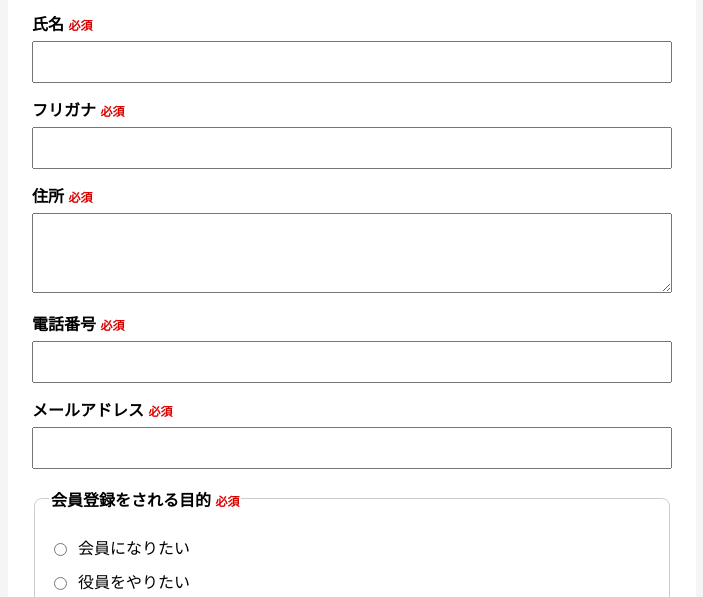
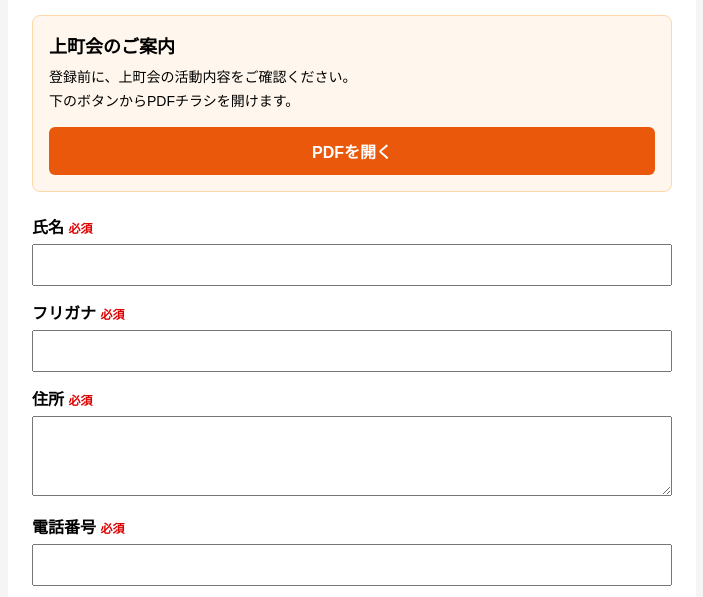
Before and after one commit to simanuki0923/chokai-member-form, a website built with Vite: page index.html in a window 1280 px wide. Shown: the part 186-783 px from the top of the page, without its empty margins (288-991 px from the left). Built offline with nearby package versions, Linux system fonts and the light colour scheme.

Commit message:
チラシPDFリンクを追加

```diff
--- a/index.html
+++ b/index.html
@@ -12,9 +12,22 @@
     <h1>戸田市上町会会員登録</h1>
 
     <p class="description">
-      このサイトでは、上町会会員登録および町会からの連絡・管理のために使用します。<br>
+      このサイトでは、上町会会員登録および町会からの連絡・管理のために使用します。<br />
       入力いただいた個人情報は、町会運営に必要な範囲でのみ使用します。
     </p>
+
+    <section class="flyer-section">
+      <h2>上町会のご案内</h2>
+
+      <p>
+        登録前に、上町会の活動内容をご確認ください。<br />
+        下のボタンからPDFチラシを開けます。
+      </p>
+
+      <a class="flyer-button" href="/chokai-member-form/chirashi.pdf" target="_blank" rel="noopener noreferrer">
+        PDFを開く
+      </a>
+    </section>
 
     <form id="memberForm">
       <label for="name">氏名 <span class="required">必須</span></label>
@@ -53,10 +66,12 @@
 
       <div class="privacy-box">
         <p>
-          個人情報の取扱いについて<br>
-          ご入力いただいた氏名、フリガナ、住所、電話番号、メールアドレス等の個人情報は、<br>町会会員登録、会員情報の管理、町会活動に関する連絡、資料配布、問い合わせ対応、<br>緊急時の連絡のために利用します。<br>
-          取得した個人情報は適切に管理し、利用目的の範囲内で使用します。<br>
-          また、法令に基づく場合を除き、ご本人の同意なく第三者へ提供することはありません。<br>
+          個人情報の取扱いについて<br />
+          ご入力いただいた氏名、フリガナ、住所、電話番号、メールアドレス等の個人情報は、<br />
+          町会会員登録、会員情報の管理、町会活動に関する連絡、資料配布、問い合わせ対応、<br />
+          緊急時の連絡のために利用します。<br />
+          取得した個人情報は適切に管理し、利用目的の範囲内で使用します。<br />
+          また、法令に基づく場合を除き、ご本人の同意なく第三者へ提供することはありません。<br />
           上記の内容を確認し、個人情報の取扱いに同意します。
         </p>
       </div>
--- a/src/style.css
+++ b/src/style.css
@@ -114,3 +114,42 @@ button:disabled {
   text-align: center;
   font-weight: bold;
 }
+
+.flyer-section {
+  margin-top: 18px;
+  margin-bottom: 22px;
+  padding: 16px;
+  background: #fff7ed;
+  border: 1px solid #fed7aa;
+  border-radius: 8px;
+}
+
+.flyer-section h2 {
+  margin-top: 0;
+  margin-bottom: 8px;
+  font-size: 18px;
+}
+
+.flyer-section p {
+  margin: 0;
+  font-size: 14px;
+  line-height: 1.7;
+}
+
+.flyer-button {
+  display: block;
+  width: 100%;
+  margin-top: 14px;
+  padding: 12px;
+  box-sizing: border-box;
+  text-align: center;
+  text-decoration: none;
+  border-radius: 6px;
+  background: #ea580c;
+  color: #ffffff;
+  font-weight: bold;
+}
+
+.flyer-button:hover {
+  opacity: 0.9;
+}
```
Also changed, not shown: 1 other file.
